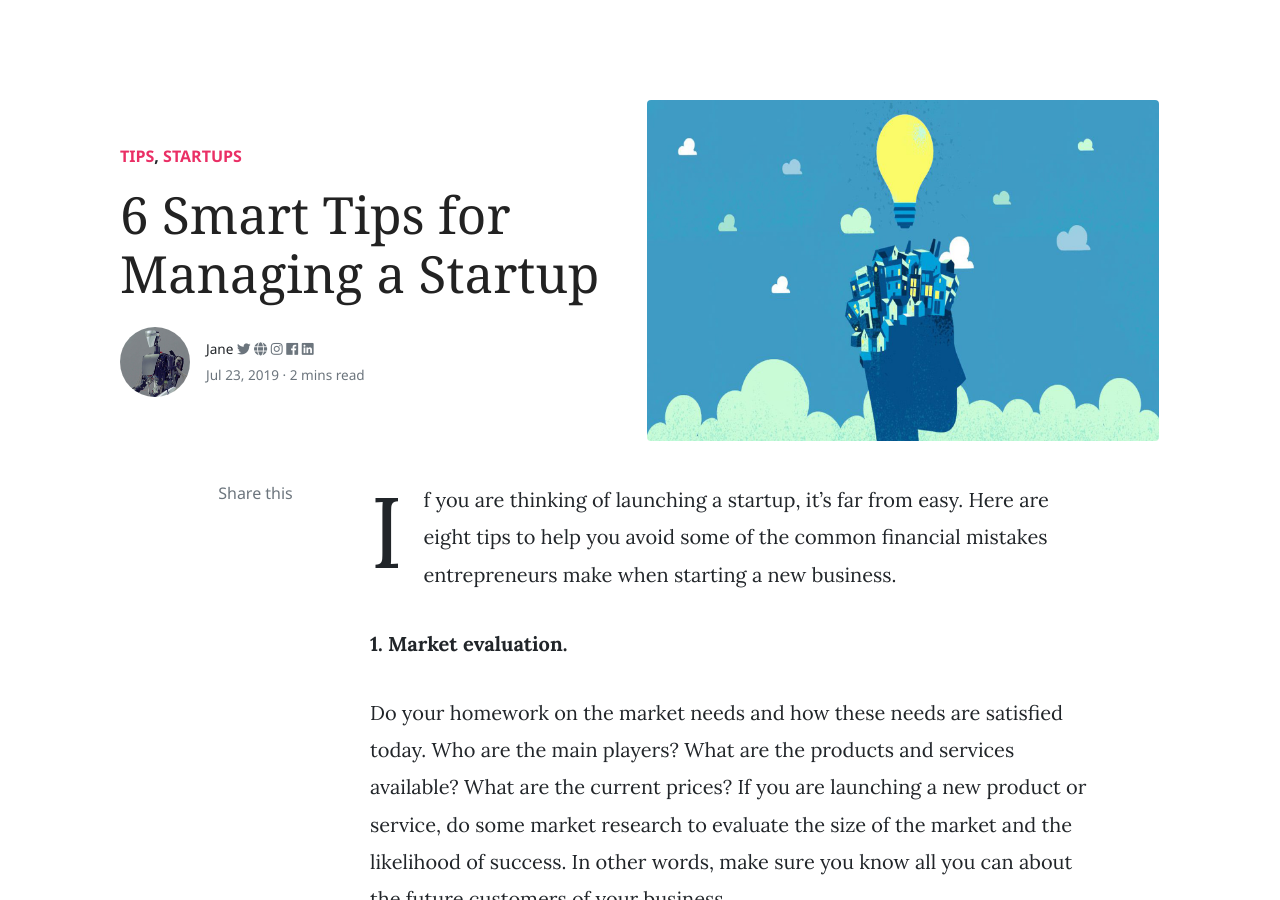
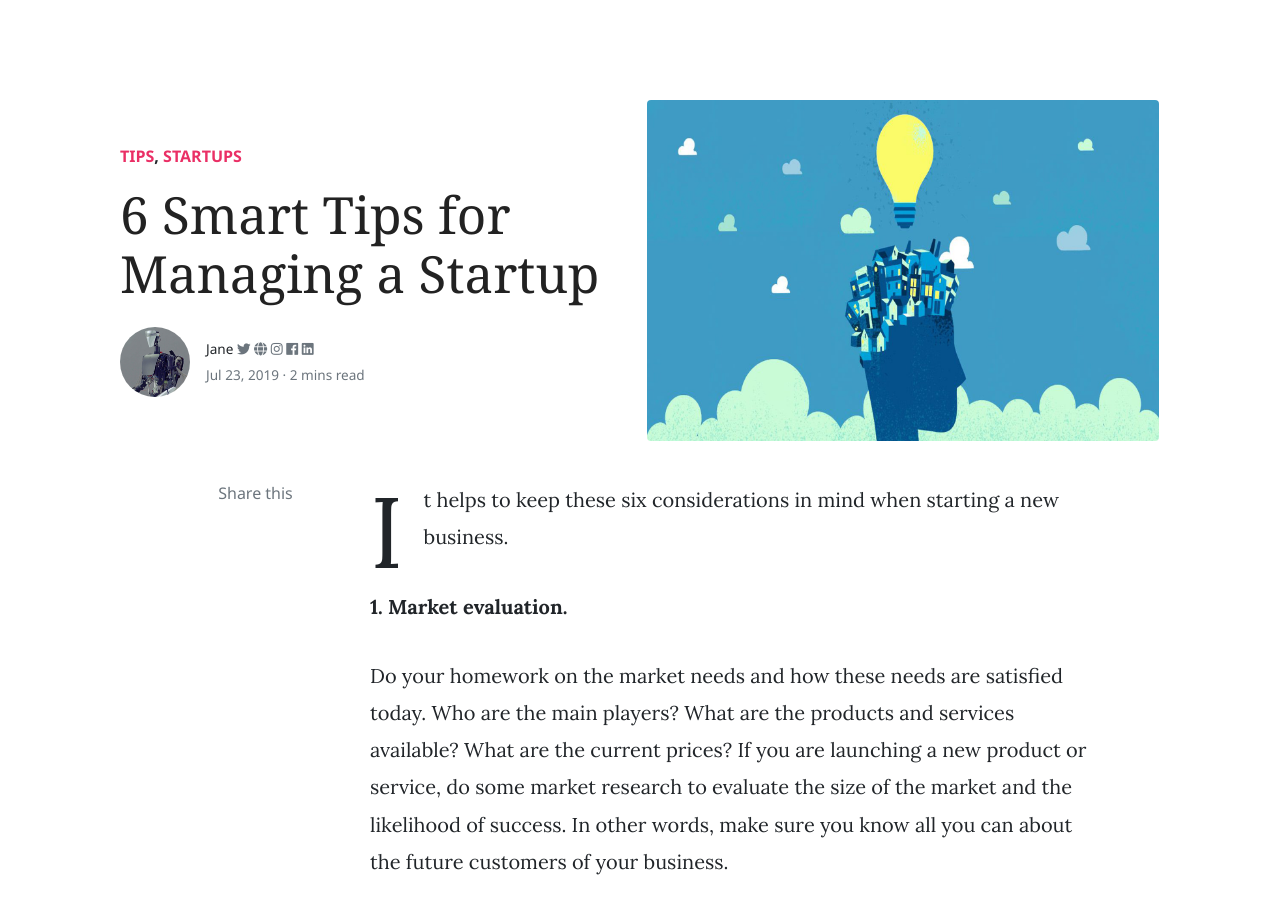
Before and after one commit to bit-dna/bitdnablog, a Jekyll site: the page built from _posts/2019-07-23-6-smart-tips-for-managing-a-start-up.md, in a window 1280 px wide and 900 px high. Built offline with Jekyll 4.4.1, drawn with Linux system fonts in a browser that asks for light colours; nearby versions of some CDN libraries; comment, search, counter and statistics services are not loaded.

Commit message:
update wording

```diff
--- a/_posts/2019-07-23-6-smart-tips-for-managing-a-start-up.md
+++ b/_posts/2019-07-23-6-smart-tips-for-managing-a-start-up.md
@@ -5,7 +5,7 @@ author: jane
 categories: [ Tips, Startups ]
 image: assets/images/img/startup-3.jpg
 ---
-If you are thinking of launching a startup, it’s far from easy. Here are eight tips to help you avoid some of the common financial mistakes entrepreneurs make when starting a new business.
+It helps to keep these six considerations in mind when starting a new business.
 
 <strong>1. Market evaluation.</strong>
 
@@ -31,4 +31,4 @@ Do not overlook the basics such as the legal form of your business (proprietorsh
 
 This last point is seldom mentioned by the experts, but is very important in my opinion. Do you have what it takes to run your own business? There will be difficult times as you embark on your new venture. No security of a pay cheque and ups and downs in the cash flow. It is also "lonely" at the top if you start a small business. While these are "personal" issues, they are extremely important. Better to answer these questions in advance. BDC’s website has a Start up guide that provides an overview of the start-up process from A to Z including links to online tools and sites that you may find useful. Another good source is to ask two or three self-employed business people who can share their own experience with you.)
 
-<div><a href="https://www.bdc.ca/en/articles-tools/start-buy-xtusiness/start-business/pages/6-smart-tips-managing-start-up.aspx" class="sumber">Source</a></div>
+<div><a href="https://www.bdc.ca/en/articles-tools/start-buy-business/start-business/pages/6-smart-tips-managing-start-up.aspx" class="sumber">Source</a></div>
```
